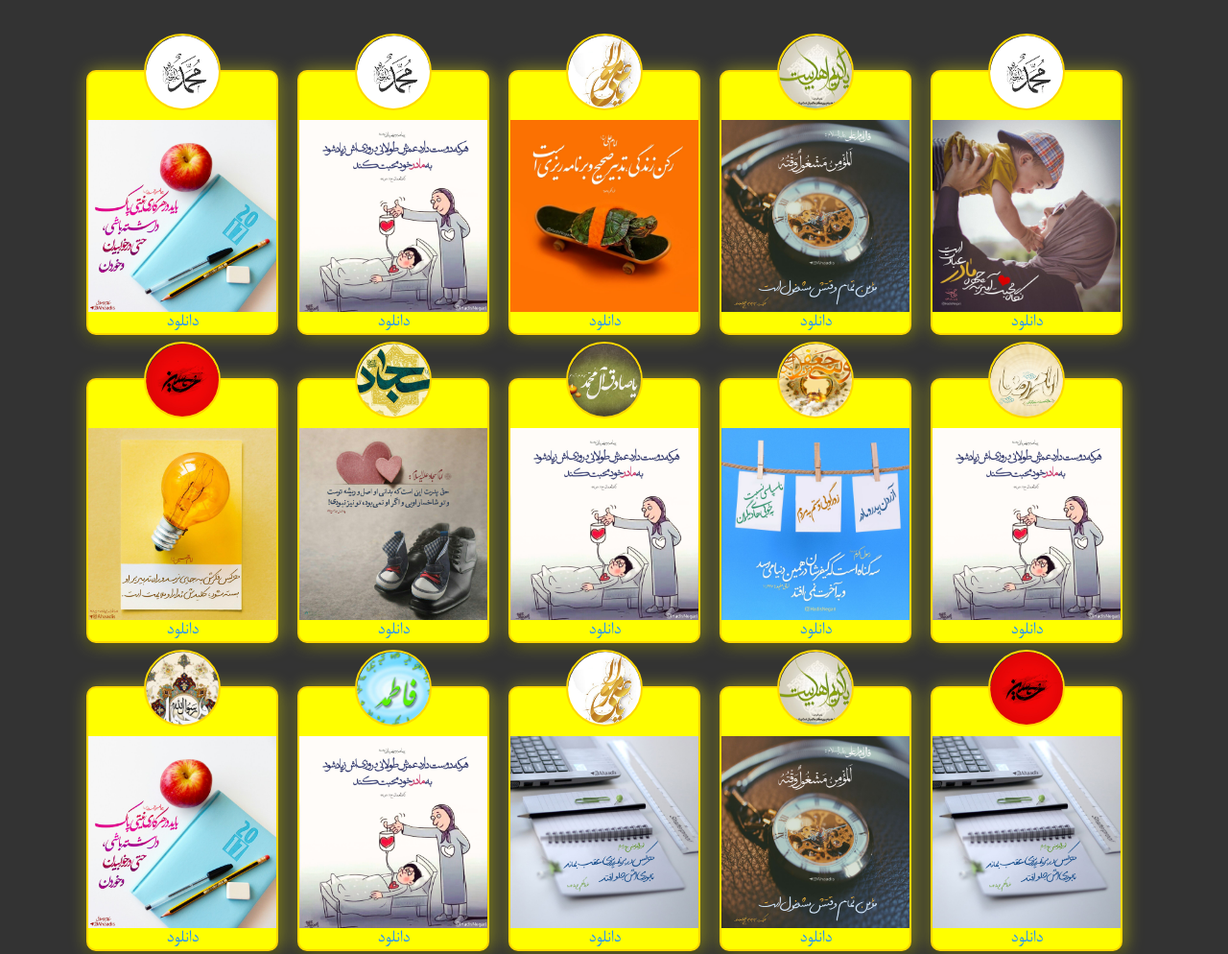
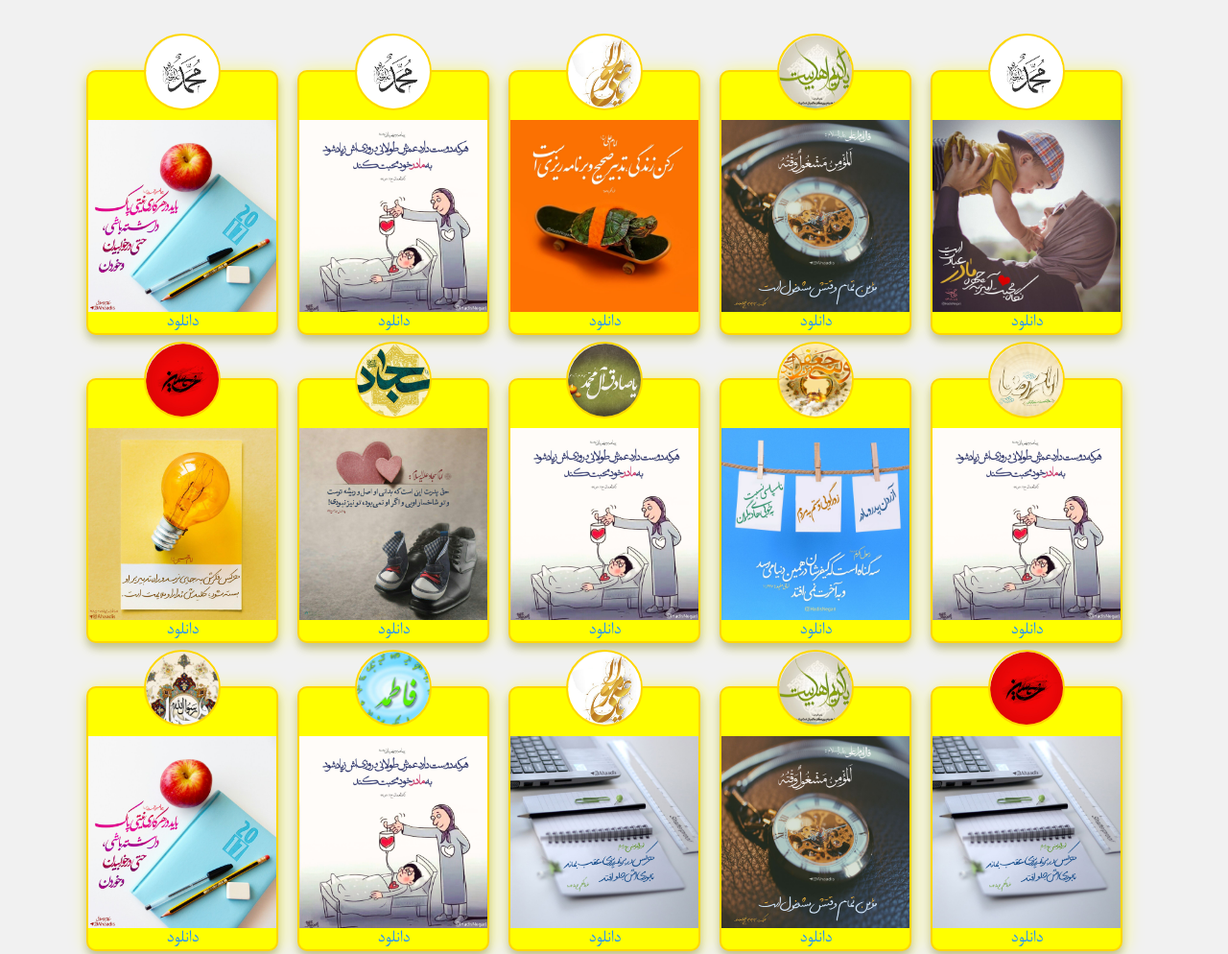
Before and after one commit to Alizadeh275/SamWeb1, a plain HTML site: page hadis.htm in a window 1280 px wide. Shown: the top 994 px of the page at 96% size. Drawn offline with nearby package versions, Linux system fonts and the light colour scheme.

Commit message:
Update hadis.htm

```diff
--- a/hadis.htm
+++ b/hadis.htm
@@ -15,7 +15,7 @@
 	box-sizing: border-box;
 }
 body {
-	background-color: #333;
+	background-color: #f1f1f1;
 	background-size:100vw;
 	background-repeat:repeat;
 	object-fit: cover;
```
